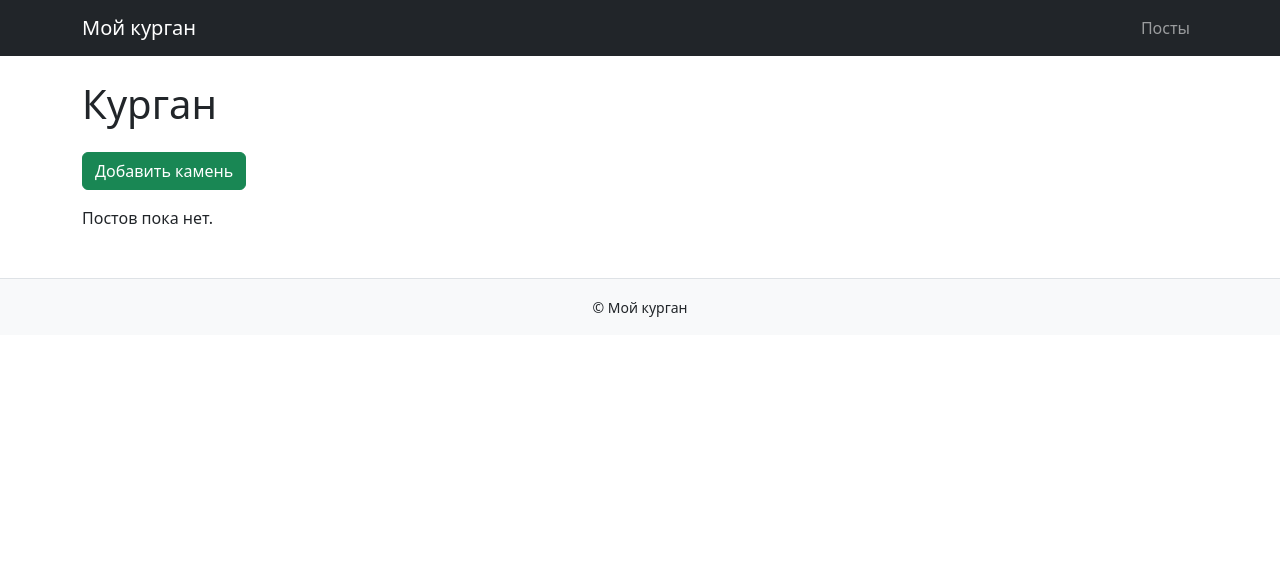
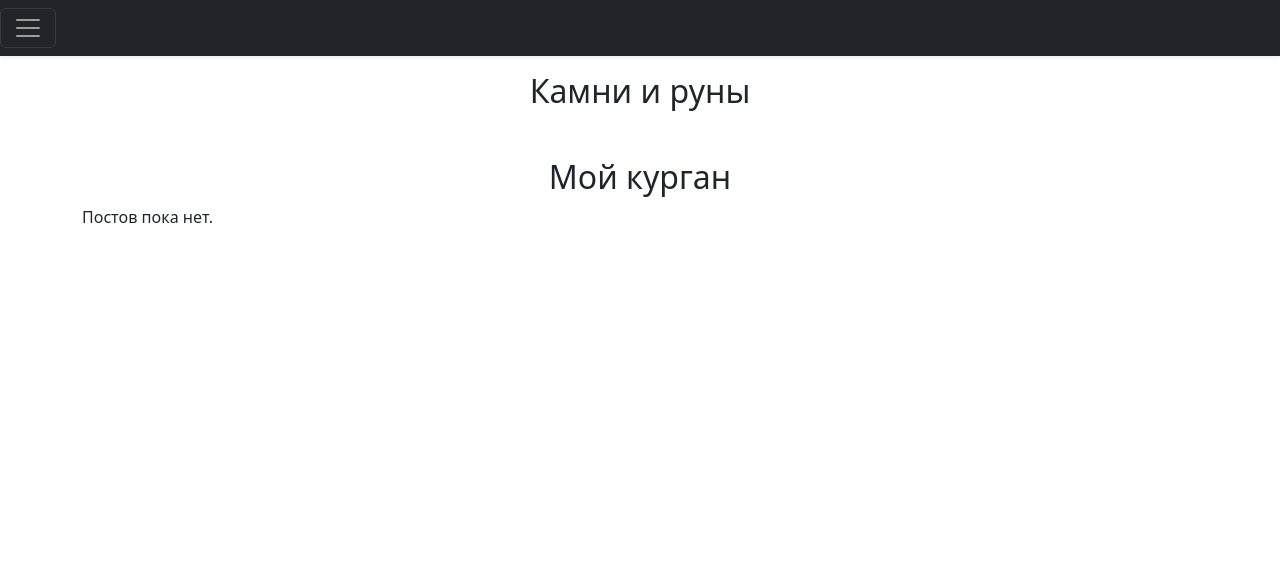
Before and after one commit to botnbot/django_ishop, a Django app: page /blogs/post_list/ in a window 1280 px wide. Shown: the top 575 px of the page. Run offline with Django 5.2, Linux system fonts and the light colour scheme; data that the repository does not hold is empty; some libraries are stand-ins or nearby versions.

Commit message:
access conditions added in to templates & views changes in layout

```diff
--- a/blogera/templates/blogera/base.html
+++ /dev/null
@@ -1,50 +0,0 @@
-{% load static %}
-<!DOCTYPE html>
-<html lang="ru">
-<head>
-    <meta charset="UTF-8">
-    <meta name="viewport" content="width=device-width, initial-scale=1.0">
-    <title>{% block title %}Мой курган{% endblock %}</title>
-    <link rel="stylesheet" href="{% static 'css/bootstrap.min.css' %}">
-</head>
-<body>
-    {% include "includes/theme_toggle.html" %}
-    {% include "includes/icons.html" %}
-
-    <!-- Навбар -->
-    <nav class="navbar navbar-expand-lg navbar-dark bg-dark">
-        <div class="container">
-            <a class="navbar-brand" href="{% url 'blogera:post_list' %}">Мой курган</a>
-
-            <button class="navbar-toggler" type="button" data-bs-toggle="collapse" data-bs-target="#navbarNav">
-                <span class="navbar-toggler-icon"></span>
-            </button>
-
-            <div class="collapse navbar-collapse" id="navbarNav">
-                <ul class="navbar-nav ms-auto">
-                    <li class="nav-item">
-                        <a class="nav-link" href="{% url 'blogera:post_list' %}">Посты</a>
-                    </li>
-                </ul>
-            </div>
-        </div>
-    </nav>
-
-    <!-- Контент страницы -->
-    <main>
-        {% block content %}
-        {% endblock %}
-    </main>
-
-    <!-- Футер -->
-    <footer class="bg-light py-3 mt-5 border-top">
-        <div class="container text-center">
-            <small>© {{ now|date:"Y" }} Мой курган</small>
-        </div>
-    </footer>
-
-    <!-- Скрипты -->
-    <script src="{% static 'js/bootstrap.bundle.min.js' %}"></script>
-    <script src="{% static 'js/color-modes.js' %}"></script>
-</body>
-</html>
--- a/blogera/templates/blogera/post_create.html
+++ b/blogera/templates/blogera/post_create.html
@@ -1,4 +1,4 @@
-{% extends 'blogera/base.html' %}
+{% extends 'base.html' %}
 
 {% block content %}
 <div class="container mt-4">
@@ -8,8 +8,10 @@
         {% csrf_token %}
         {{ form.as_p }}
 
-        <button type="submit" class="btn btn-success">Положить</button>
+        <button type="submit" class="btn btn-secondary">Положить</button>
+        {% if user.is_authenticated and post.author == user %}
         <a href="{% url 'blogera:post_list' %}" class="btn btn-secondary">Забрать</a>
+        {% endif %}
     </form>
 </div>
 {% endblock %}
--- a/blogera/templates/blogera/post_list.html
+++ b/blogera/templates/blogera/post_list.html
@@ -1,11 +1,14 @@
-{% extends 'blogera/base.html' %}
+{% extends 'base.html' %}
 
 {% block content %}
 <div class="container mt-4">
-    <h1 class="mb-4">Курган</h1>
-
-    <a href="{% url 'blogera:post_create' %}" class="btn btn-success mb-3">Добавить камень</a>
-
+    <h2 class="text-center" class="mb-4">Мой курган</h2>
+    {% if user.is_authenticated %}
+    <div
+            class="text-center">
+        <a href="{% url 'blogera:post_create' %}" class="btn btn-secondary mb-3">Добавить камень</a>
+    </div>
+    {% endif %}
     {% for post in posts %}
     <h3>{{ post.title }}</h3>
     <p>Добавлено:{{ post.created_at|date:"d.m.Y H:i:s" }} Просмотров:{{ post.views_count }}</p>
@@ -16,8 +19,10 @@
             {% endif %}
             <p>{{ post.content|truncatewords:30 }}</p>
             <a href="{% url 'blogera:post_details' post.pk %}" class="btn btn-primary">Подробнее</a>
+            {% if user.is_authenticated and post.author == user %}
             <a href="{% url 'blogera:post_update' post.pk %}" class="btn btn-warning">Редактировать</a>
             <a href="{% url 'blogera:post_delete' post.pk %}" class="btn btn-danger">Удалить</a>
+            {% endif %}
         </div>
     </div>
     {% empty %}
--- a/blogera/templates/blogera/post_update.html
+++ b/blogera/templates/blogera/post_update.html
@@ -1,4 +1,4 @@
-{% extends 'blogera/base.html' %}
+{% extends 'base.html' %}
 
 {% block content %}
 <div class="container mt-4">
@@ -9,7 +9,9 @@
         {{ form.as_p }}
 
         <button type="submit" class="btn btn-warning">Обновить</button>
+        {% if user.is_authenticated and post.author == user %}
         <a href="{% url 'blogera:post_list' %}" class="btn btn-secondary">Отмена</a>
+        {% endif %}
     </form>
 </div>
 {% endblock %}
--- a/blogera/views.py
+++ b/blogera/views.py
@@ -1,4 +1,4 @@
-from django.shortcuts import get_object_or_404
+from django.contrib.auth.mixins import LoginRequiredMixin, UserPassesTestMixin
 from django.urls import reverse_lazy
 from django.views.generic import ListView, DetailView, DeleteView, CreateView, UpdateView
 
@@ -26,22 +26,31 @@ class PostDetailsView(DetailView):
         self.object.save()
         return self.object
 
-class PostDeleteView(DeleteView):
+
+class PostDeleteView(LoginRequiredMixin, UserPassesTestMixin, DeleteView):
     model = Post
     template_name = 'blogera/confirm_post_delete.html'
     success_url = reverse_lazy('blogera:post_list')
     context_object_name = 'post'
 
+    def test_func(self):
+        post = self.get_object()
+        return self.request.user == post.author or self.request.user.is_staff
 
-class PostCreateView(CreateView):
+
+class PostCreateView(LoginRequiredMixin, CreateView):
     model = Post
     fields = ['title', 'content', 'image', 'is_published']
     template_name = 'blogera/post_create.html'
     success_url = reverse_lazy('blogera:post_list')
     context_object_name = 'post'
 
+    def form_valid(self, form):
+        form.instance.author = self.request.user  # автоматически назначает автора посту
+        return super().form_valid(form)
 
-class PostUpdateView(UpdateView):
+
+class PostUpdateView(LoginRequiredMixin, UserPassesTestMixin, UpdateView):
     model = Post
     fields = ['title', 'content', 'image', 'is_published']
     template_name = 'blogera/post_update.html'
@@ -49,3 +58,8 @@ class PostUpdateView(UpdateView):
 
     def get_success_url(self):
         return reverse_lazy('blogera:post_details', kwargs={'pk': self.object.pk})
+
+    def test_func(self):
+        """Проверяет, что пользователь автор поста или админ."""
+        post = self.get_object()
+        return self.request.user == post.author or self.request.user.is_staff
--- a/catalog/templates/catalog/product_details.html
+++ b/catalog/templates/catalog/product_details.html
@@ -26,9 +26,11 @@
                     <p class="card-text"><small class="text-muted">Создано: {{ product.created_at|date:'d M Y' }}</small></p>
                     <p class="card-text"><small class="text-muted">Обновлено: {{ product.updated_at|date:'d M Y' }}</small></p>
                     <a href="{% url 'catalog:product_list' %}" class="btn btn-secondary mt-3">Назад на главную</a>
+                    {% if user.is_authenticated %}
                     <a href="{% url 'catalog:products_create' %}" class="btn btn-warning mt-3">Создать</a>
                     <a href="{% url 'catalog:products_update' product.pk %}" class="btn btn-primary mt-3">Редактировать</a>
                     <a href="{% url 'catalog:product_delete' product.pk %}" class="btn btn-danger mt-3">Удалить</a>
+                    {% endif %}
 
                 </div>
             </div>
--- a/catalog/templates/catalog/product_list.html
+++ b/catalog/templates/catalog/product_list.html
@@ -1,5 +1,6 @@
 {% extends 'base.html' %}
 {% block content %}
+<h1 class="text-center">Магазин</h1>
 <div class="album py-5 bg-body-tertiary">
     <div class="container">
         <div class="row row-cols-1 row-cols-sm-2 row-cols-md-3 g-3">
--- a/config/settings.py
+++ b/config/settings.py
@@ -20,6 +20,7 @@ DEBUG = True if os.getenv("DEBUG") == "True" else False
 
 ALLOWED_HOSTS = ["*"]
 
+
 # Application definition
 
 INSTALLED_APPS = [
@@ -35,6 +36,7 @@ INSTALLED_APPS = [
 ]
 
 LOGIN_REDIRECT_URL = reverse_lazy('catalog:products_list')
+LOGIN_URL = reverse_lazy('users:login')
 
 AUTH_USER_MODEL = 'users.CustomUser'
 
--- a/templates/base.html
+++ b/templates/base.html
@@ -27,15 +27,10 @@
 
 </header>
 <main>
-    <section class="py-5 text-center container">
-        <div class="row py-lg-5">
+    <section class="py-2 text-center container">
+        <div class="row py-lg-2">
 
             <div class="col-lg-6 col-md-8 mx-auto">
-    <h1 class="fw-light">
-        <a href="{% url 'catalog:product_list' %}" style="text-decoration: none; color: inherit;">
-            Магазин
-        </a>
-    </h1>
     <h2 class="fw-light">
         <a href="{% url 'catalog:product_list' %}" style="text-decoration: none; color: inherit;">
             Камни и руны
--- a/templates/includes/menu.html
+++ b/templates/includes/menu.html
@@ -1,38 +1,42 @@
 <header data-bs-theme="dark">
     <div class="collapse text-bg-dark" id="navbarHeader">
         <div class="container">
-            <div class="row">
-                <div class="col-md-7 py-4"><h2>Магазин</h2>
-                    <a href="{% url 'catalog:product_list' %}" class="text-body-secondary">Камни и руны</a>
+            <div class="d-flex justify-content-between align-items-center py-4 gap-4 flex-wrap">
+                <div>
+                    <h5 class="mb-1">Магазин</h5>
+                    <a href="{% url 'catalog:product_list' %}" class="text-white">Камни и руны</a>
                 </div>
+                <div>
+                    <h5 class="mb-1">Блог</h5>
+                    <a href="{% url 'blogera:post_list' %}" class="text-white">Мой курган</a>
+                </div>
+                <div class="d-flex gap-3 align-items-center">
                     {% if user.is_authenticated %}
-                <div class="col-sm-1 py-4">
                         <form action="{% url 'users:logout' %}" method="post">
                             {% csrf_token %}
-                        <button type="submit" class="btn btn-link text-white p-0">Выход</button>
+                            <button type="submit" class="btn btn-link text-white p-0">Выйти</button>
                         </form>
-                </div>
                     {% else %}
-                <div class="col-sm-1 py-4">
                         <a href="{% url 'users:login' %}" class="text-white">Войти</a>
-                </div>
-                <div class="col-sm-2 py-4">
                         <form action="{% url 'users:register' %}" method="post">
                             {% csrf_token %}
-                        <button type="submit" class="btn btn-link text-white p-0">Зарегистрироватся</button>
+                            <button type="submit" class="btn btn-link text-white p-0">Зарегистрироваться</button>
                         </form>
+                    {% endif %}
                 </div>
-                {% endif %}
-
-                <div class="col-sm-2  py-4"><h5>Контакты</h5>
+                <div>
+                    <h5 class="mb-1">Контакты</h5>
                     <a href="{% url 'catalog:contacts' %}" class="text-white">Свяжитесь с нами</a>
                 </div>
+
             </div>
         </div>
     </div>
     <div class="navbar navbar-dark bg-dark shadow-sm">
-        <button class="navbar-toggler" type="button" data-bs-toggle="collapse" data-bs-target="#navbarHeader"
-                aria-controls="navbarHeader" aria-expanded="false" aria-label="Toggle navigation"><span
-                class="navbar-toggler-icon"></span></button>
+        <button class="navbar-toggler" type="button" data-bs-toggle="collapse"
+                data-bs-target="#navbarHeader" aria-controls="navbarHeader"
+                aria-expanded="false" aria-label="Toggle navigation">
+            <span class="navbar-toggler-icon"></span>
+        </button>
     </div>
 </header>
```
Also changed, not shown: blogera/templates/blogera/post_details.html (+5 -4 lines), catalog/views.py (+15 -5 lines). Lines whose indentation alone changed are shown as unchanged.
